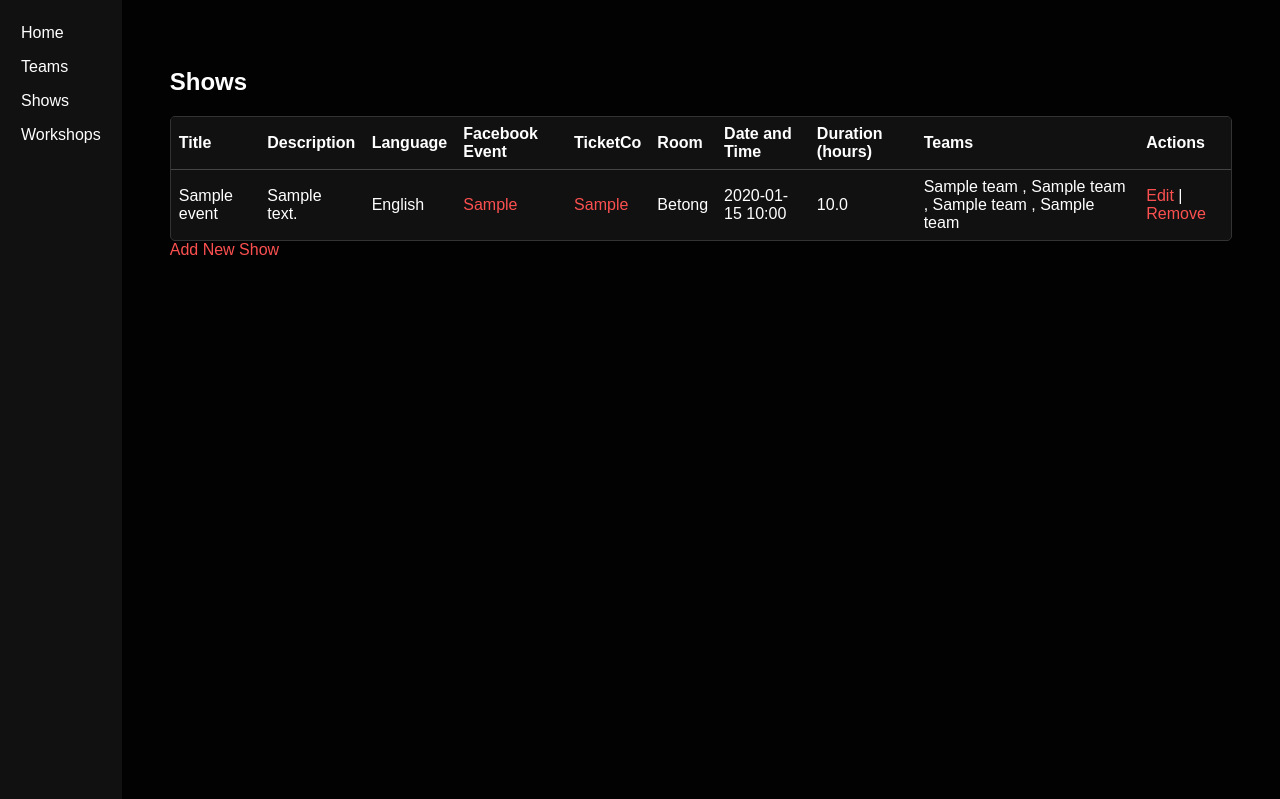
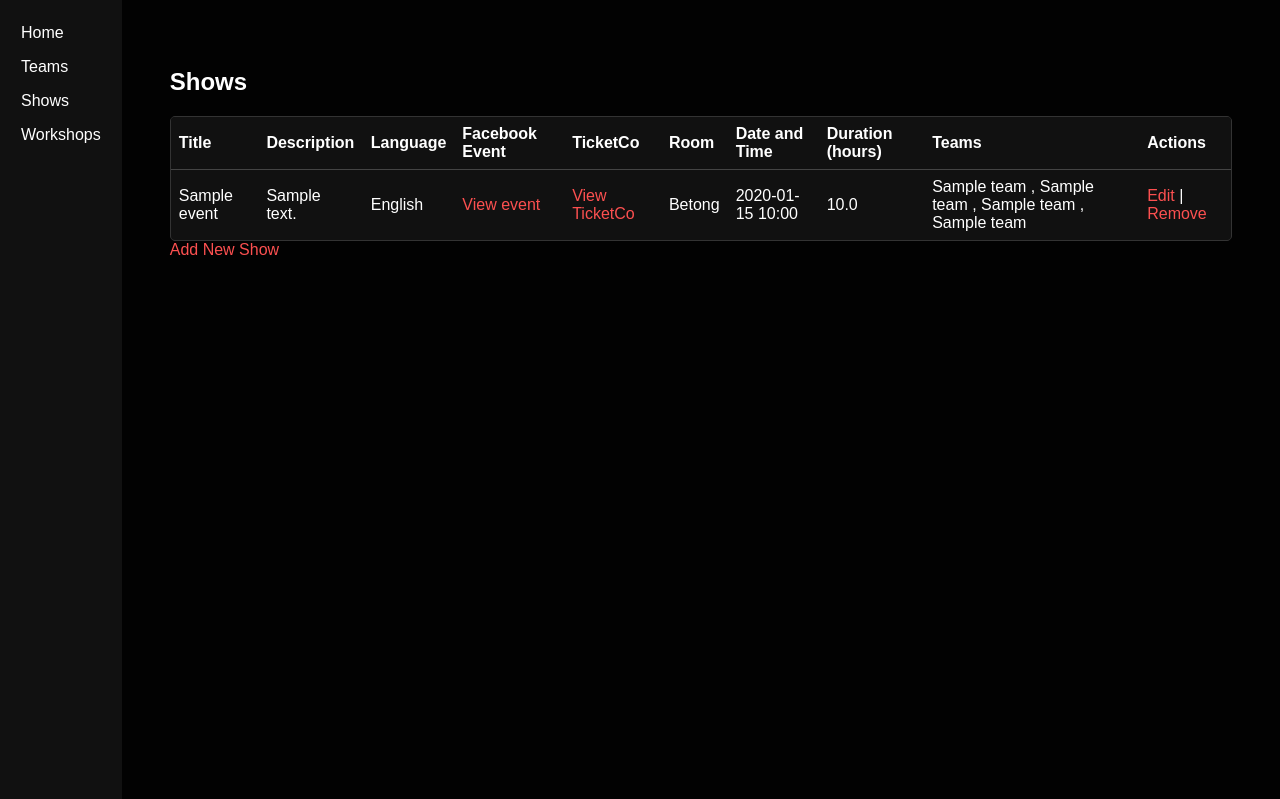
Before and after one commit to S0ulfire84/impro-neuf-showtime-django, a Django app: page /shows/ in a window 1280 px wide. Shown: the part 72-871 px from the top of the page. Run offline with Django 3.2, Linux system fonts and the light colour scheme; a user stored in the database is signed in; tables that the repository leaves empty hold one stand-in row (values such as "Sample post").

Commit message:
Improve the date fields and add Create Facebook event and TicketCo buttons

```diff
--- a/showtime/events/forms.py
+++ b/showtime/events/forms.py
@@ -1,15 +1,22 @@
 from django import forms
-from .models import Show, Workshop, Team
+from django.forms import ModelForm, DateTimeInput
+from .models import Show, Workshop, Team, Event
 
 class ShowForm(forms.ModelForm):
     class Meta:
         model = Show
         fields = '__all__'
+        widgets = {
+            'datetime': DateTimeInput(attrs={'type': 'datetime-local'}),
+        }
 
 class WorkshopForm(forms.ModelForm):
     class Meta:
         model = Workshop
         fields = '__all__'
+        widgets = {
+            'datetime': DateTimeInput(attrs={'type': 'datetime-local'}),
+        }
 
 class TeamForm(forms.ModelForm):
     class Meta:
--- a/showtime/events/templates/shows/show_list.html
+++ b/showtime/events/templates/shows/show_list.html
@@ -22,8 +22,20 @@
       <td>{{ show.title }}</td>
       <td>{{ show.description }}</td>
       <td>{{ show.language }}</td>
-      <td><a href="{{ show.fb_event }}">{{ show.fb_event }}</a></td>
-      <td><a href="{{ show.ticketco }}">{{ show.ticketco }}</a></td>
+      <td>
+        {% if show.event.fb_event %}
+        <a href="{{ show.event.fb_event }}" target="_blank">View event</a>
+        {% else %}
+        <button type="button">Create event</button>
+        {% endif %}
+      </td>
+      <td>
+        {% if show.event.ticketco %}
+        <a href="{{ show.event.ticketco }}" target="_blank">View TicketCo</a>
+        {% else %}
+        <button type="button">Create TicketCo</button>
+        {% endif %}
+      </td>
       <td>{{ show.room }}</td>
       <td>{{ show.datetime|date:"Y-m-d H:i" }}</td>
       <td>{{ show.duration_hours }}</td>
```
